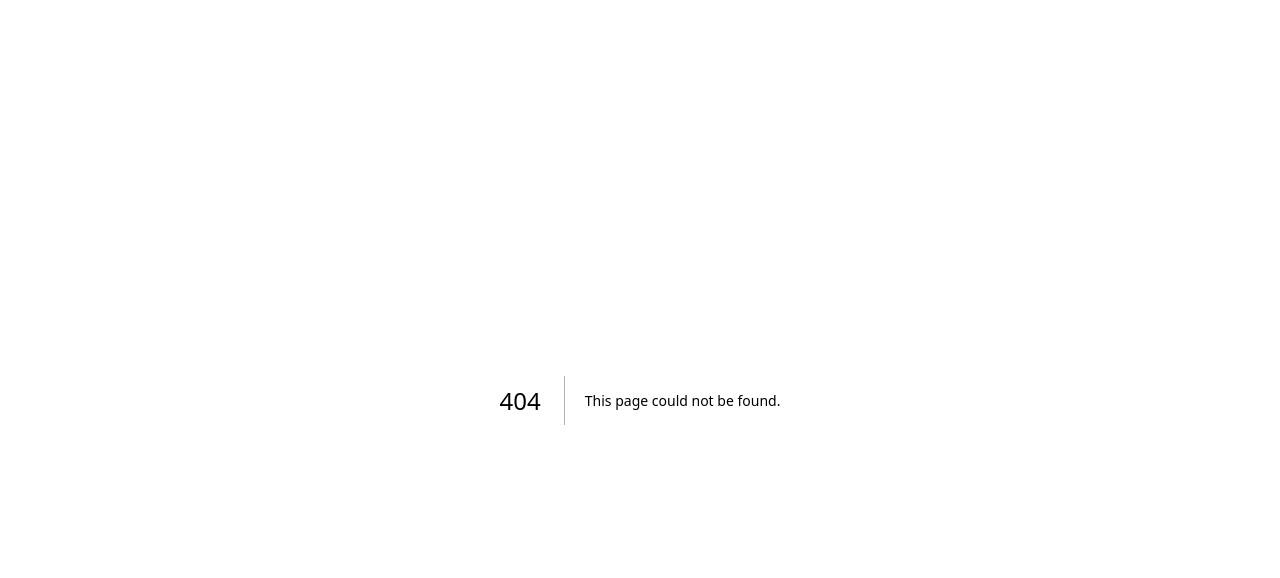
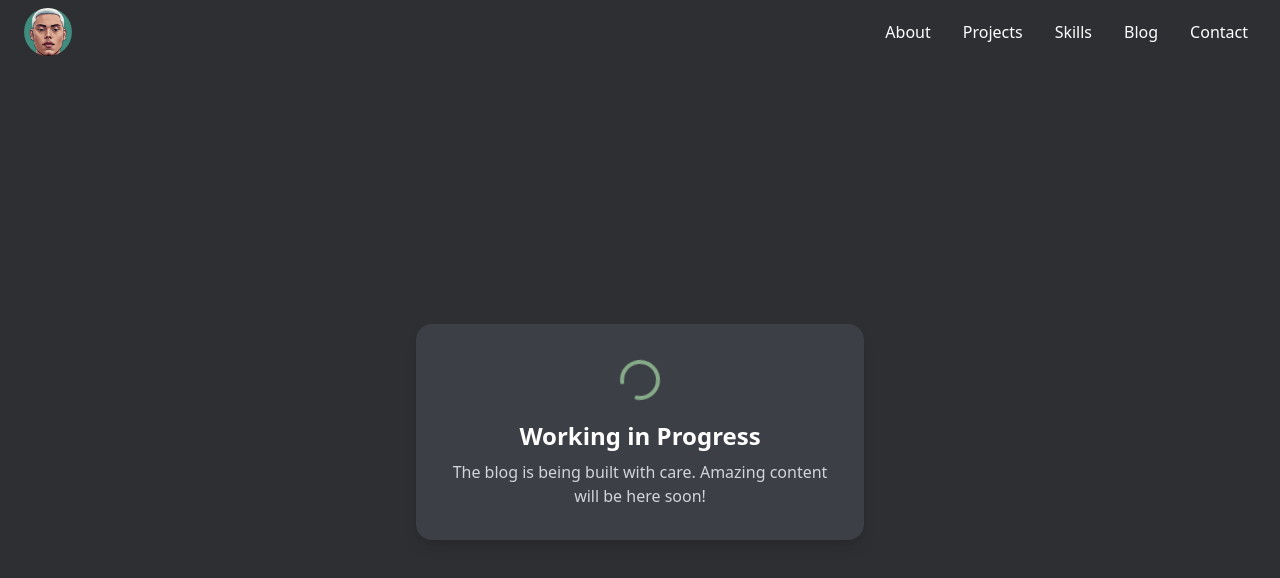
Before and after one commit to michaelrodriguess/michael-dev, a Next.js app: page /blog in a window 1280 px wide. Before the commit this address had no page. Shown: the top 578 px of the page. Built offline with nearby package versions, Linux system fonts and the light colour scheme.

Commit message:
feat: add work in progress on blog page

```diff
--- /dev/null
+++ b/pnpm-workspace.yaml
@@ -0,0 +1,2 @@
+ignoredBuiltDependencies:
+  - sharp
--- /dev/null
+++ b/src/app/blog/page.tsx
@@ -0,0 +1,23 @@
+"use client";
+
+import Header from "@/components/Header";
+import { Loader2 } from "lucide-react";
+
+export default function BlogPage() {
+  return (
+    <main className="w-full bg-[#2E2F33] text-white">
+      <div className="min-h-screen flex flex-col">
+        <Header />
+
+        <div className="flex flex-1 items-center justify-center px-4">
+          <div className="bg-[#3C3F45] p-8 rounded-2xl shadow-lg text-center max-w-md w-full animate-fade-in">
+            <Loader2 className="mx-auto mb-4 h-12 w-12 animate-spin text-[#86AB89]" />
+            <h1 className="text-2xl font-bold mb-2">Working in Progress</h1>
+            <p className="text-gray-300">
+              The blog is being built with care. Amazing content will be here soon!            </p>
+          </div>
+        </div>
+      </div>
+    </main>
+  );
+}
--- a/src/components/Header.tsx
+++ b/src/components/Header.tsx
@@ -3,6 +3,7 @@ import Image from "next/image";
 import { useState, useEffect } from "react";
 import { CiMenuBurger } from "react-icons/ci";
 import { IoCloseOutline } from "react-icons/io5";
+import { useRouter, usePathname } from "next/navigation";
 
 const menuItems = [
   { label: "About", id: "about" },
@@ -14,6 +15,8 @@ const menuItems = [
 
 const Header: React.FC = () => {
   const [isMenuOpen, setIsMenuOpen] = useState(false);
+  const router = useRouter();
+  const pathName = usePathname();
 
   useEffect(() => {
     document.body.style.overflow = isMenuOpen ? "hidden" : "unset";
@@ -23,10 +26,21 @@ const Header: React.FC = () => {
   }, [isMenuOpen]);
 
   const scrollToSection = (id: string) => {
-    const section = document.getElementById(id);
-    if (section) {
-      section.scrollIntoView({ behavior: "smooth" });
-      setIsMenuOpen(false);
+    if (pathName == "/blog") {
+      router.push("/");
+      setTimeout(() => {
+        const section = document.getElementById(id);
+        if (section) {
+          section.scrollIntoView({ behavior: "smooth" });
+          setIsMenuOpen(false);
+        }
+      }, 500);
+    } else {
+      const section = document.getElementById(id);
+      if (section) {
+        section.scrollIntoView({ behavior: "smooth" });
+        setIsMenuOpen(false);
+      }
     }
   };
 
@@ -67,7 +81,13 @@ const Header: React.FC = () => {
         {menuItems.map(({ label, id }) => (
           <button
             key={id}
-            onClick={() => scrollToSection(id)}
+            onClick={() => {
+              if (label == "Blog") {
+                router.push("/blog");
+              } else if (label != "Blog") {
+              scrollToSection(id)}
+
+            }}
             className="relative group text-white px-2 py-1 cursor-pointer"
           >
             {label}
```
Also changed, not shown: 1 other file (tests, documents, lock files or other folders).
